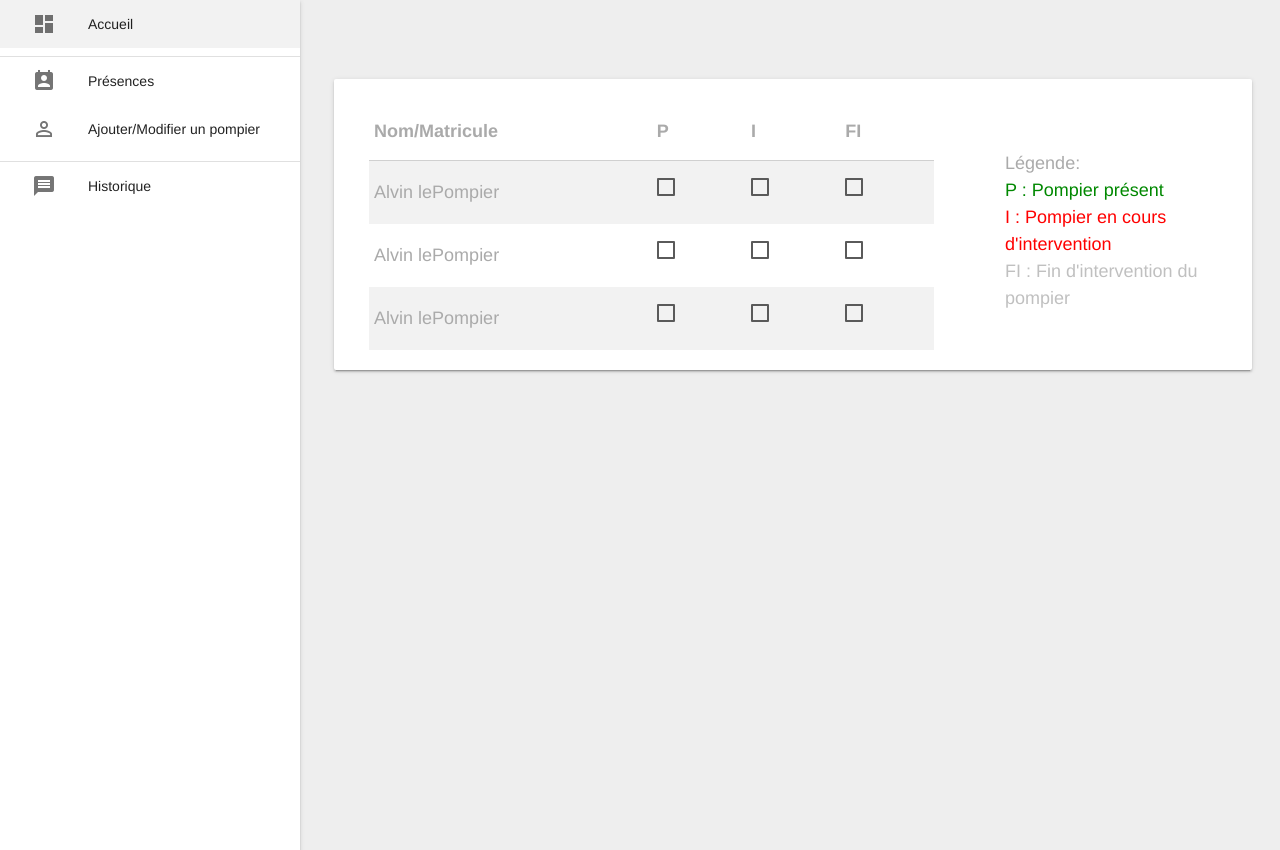
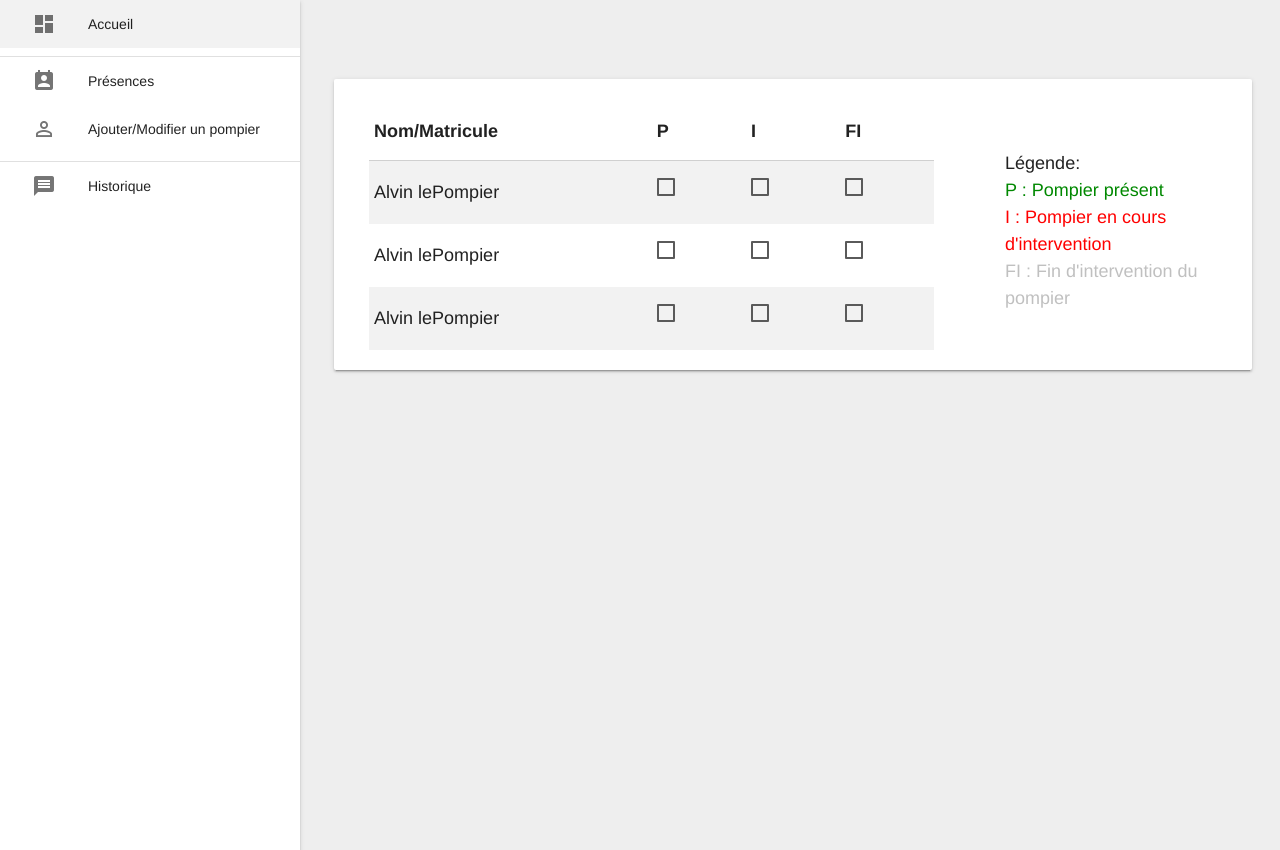
Before and after one commit to jusolibre/ProjetPompier, a PHP site: template app/templates/presences.twig in a window 1280 px wide. Run offline with PHP 8.4, Linux system fonts and the light colour scheme; the template is opened without the code that fills it, so the values that code supplies are empty; some libraries are stand-ins or nearby versions.

Commit message:
suppression de color gris sur body

```diff
--- a/public/css/style.css
+++ b/public/css/style.css
@@ -4,7 +4,7 @@
     width: 100%;
     font-family: "Helvetica Neue", Helvetica, Arial, sans-serif;
     /*text-align: center;*/
-    color: #aaa;
+
     font-size: 18px;
 }
 
```
